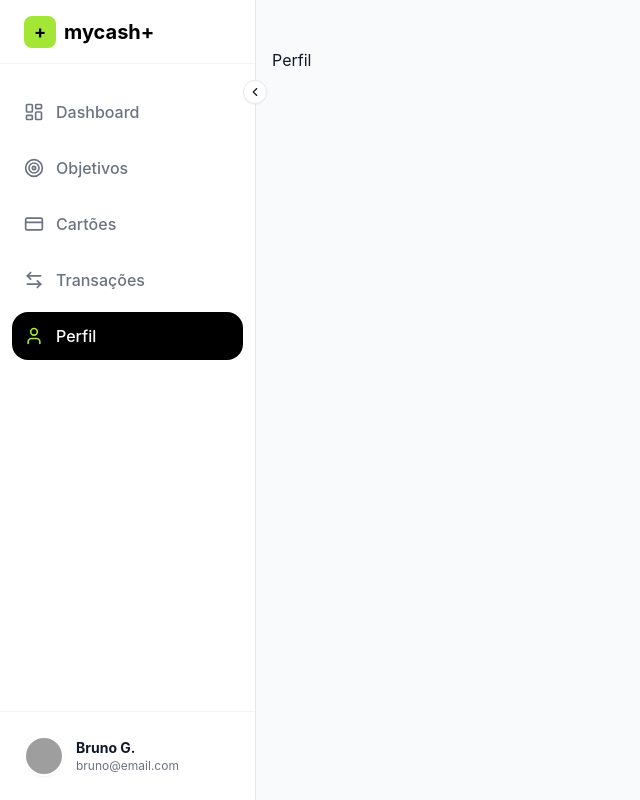
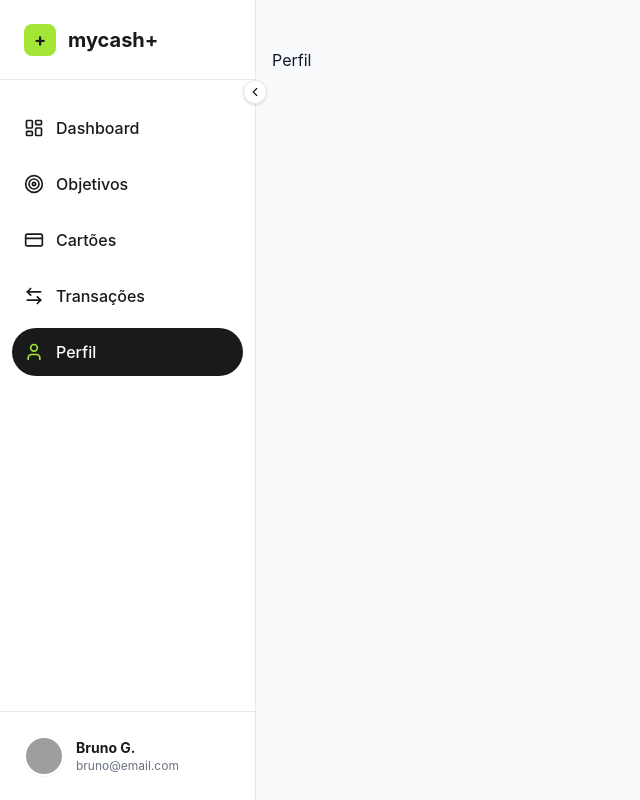
Before and after one commit to brgoncalvess/mycash-plus, a React (Vite) app: page /profile in a window 1280 px wide. Shown: the whole page, without its empty margins (0-640 px from the left). Built offline with nearby package versions, Linux system fonts and the light colour scheme; grey boxes are pictures that could not be loaded.

Commit message:
feat: refine sidebar design with correct tokens and animations

```diff
--- a/src/components/layout/Sidebar.tsx
+++ b/src/components/layout/Sidebar.tsx
@@ -43,19 +43,19 @@ export function Sidebar({ isCollapsed, onToggle }: SidebarProps) {
     return (
         <aside
             className={cn(
-                "hidden lg:flex flex-col h-screen fixed left-0 top-0 bg-white border-r border-gray-200 transition-all duration-300 ease-in-out z-50",
+                "hidden lg:flex flex-col h-screen fixed left-0 top-0 bg-surface border-r border-secondary-50 transition-all duration-300 ease-in-out z-50",
                 isCollapsed ? "w-20" : "w-64"
             )}
         >
             {/* Logo Area */}
-            <div className="h-16 flex items-center px-6 border-b border-gray-100">
-                <div className="flex items-center gap-2 overflow-hidden whitespace-nowrap">
+            <div className="h-20 flex items-center px-6 border-b border-secondary-50">
+                <div className="flex items-center gap-3 overflow-hidden whitespace-nowrap">
                     <div className="w-8 h-8 bg-brand rounded-lg flex-shrink-0 flex items-center justify-center">
-                        <span className="font-bold text-lg text-black">+</span>
+                        <span className="font-bold text-lg text-secondary">+</span>
                     </div>
                     <span className={cn(
-                        "font-bold text-xl text-black transition-opacity duration-300",
-                        isCollapsed ? "opacity-0 w-0" : "opacity-100"
+                        "font-bold text-xl text-secondary transition-all duration-300",
+                        isCollapsed ? "opacity-0 w-0 -translate-x-4" : "opacity-100 w-auto translate-x-0"
                     )}>
                         mycash+
                     </span>
@@ -64,22 +64,24 @@ export function Sidebar({ isCollapsed, onToggle }: SidebarProps) {
 
             {/* Navigation */}
             <nav className="flex-1 py-6 flex flex-col gap-2 px-3 overflow-y-auto overflow-x-hidden">
-                {navItems.map((item) => (
+                {navItems.map((item) => {
+                    const active = isActive(item.path);
+                    return (
                         <button
                             key={item.path}
                             onClick={() => navigate(item.path)}
                             className={cn(
-                            "flex items-center gap-3 px-3 py-3 rounded-xl transition-all duration-200 group relative",
-                            isActive(item.path)
-                                ? "bg-black text-white"
-                                : "text-gray-500 hover:bg-gray-50 hover:text-black"
+                                "flex items-center gap-3 px-3 py-3 rounded-2xl transition-all duration-200 group relative",
+                                active
+                                    ? "bg-secondary text-surface"
+                                    : "text-secondary hover:bg-background hover:text-secondary-500"
                             )}
                         >
                             <item.icon
                                 size={20}
                                 className={cn(
                                     "flex-shrink-0 transition-colors",
-                                isActive(item.path) ? "text-brand" : "text-current"
+                                    active ? "text-brand" : "text-current"
                                 )}
                             />
                             <span className={cn(
@@ -91,30 +93,31 @@ export function Sidebar({ isCollapsed, onToggle }: SidebarProps) {
 
                             {/* Tooltip for Collapsed State */}
                             {isCollapsed && (
-                            <div className="absolute left-full ml-4 px-3 py-1.5 bg-black text-white text-sm rounded-lg opacity-0 invisible group-hover:opacity-100 group-hover:visible transition-all whitespace-nowrap z-50">
+                                <div className="absolute left-full ml-4 px-3 py-1.5 bg-secondary text-surface text-sm rounded-lg opacity-0 invisible group-hover:opacity-100 group-hover:visible transition-all duration-200 delay-100 whitespace-nowrap z-50 shadow-float">
                                     {item.label}
                                 </div>
                             )}
                         </button>
-                ))}
+                    );
+                })}
             </nav>
 
             {/* User Profile */}
-            <div className="p-4 border-t border-gray-100">
+            <div className="p-4 border-t border-secondary-50">
                 <div className={cn(
-                    "flex items-center gap-3 p-2 rounded-xl transition-colors hover:bg-gray-50 cursor-pointer overflow-hidden",
+                    "flex items-center gap-3 p-2 rounded-2xl transition-colors hover:bg-background cursor-pointer overflow-hidden",
                     isCollapsed ? "justify-center" : ""
                 )}>
                     <img
                         src="https://images.unsplash.com/photo-1472099645785-5658abf4ff4e?ixlib=rb-1.2.1&auto=format&fit=facearea&facepad=2&w=256&h=256&q=80"
                         alt="User"
-                        className="w-10 h-10 rounded-full border-2 border-white shadow-sm flex-shrink-0"
+                        className="w-10 h-10 rounded-full border-2 border-surface shadow-sm flex-shrink-0"
                     />
                     <div className={cn(
                         "flex-col transition-all duration-300 overflow-hidden whitespace-nowrap",
                         isCollapsed ? "opacity-0 w-0 hidden" : "flex opacity-100"
                     )}>
-                        <span className="text-sm font-bold text-gray-900">Bruno G.</span>
+                        <span className="text-sm font-bold text-secondary">Bruno G.</span>
                         <span className="text-xs text-gray-500">bruno@email.com</span>
                     </div>
                 </div>
@@ -123,7 +126,7 @@ export function Sidebar({ isCollapsed, onToggle }: SidebarProps) {
             {/* Collapse Toggle Button */}
             <button
                 onClick={onToggle}
-                className="absolute -right-3 top-20 w-6 h-6 bg-white border border-gray-200 rounded-full flex items-center justify-center shadow-sm hover:bg-gray-50 transition-colors z-50"
+                className="absolute -right-3 top-20 w-6 h-6 bg-surface border border-secondary-50 rounded-full flex items-center justify-center shadow-card hover:bg-background transition-colors z-50 text-secondary"
             >
                 {isCollapsed ? <ChevronRight size={14} /> : <ChevronLeft size={14} />}
             </button>
```
Lines whose indentation alone changed are shown as unchanged.
